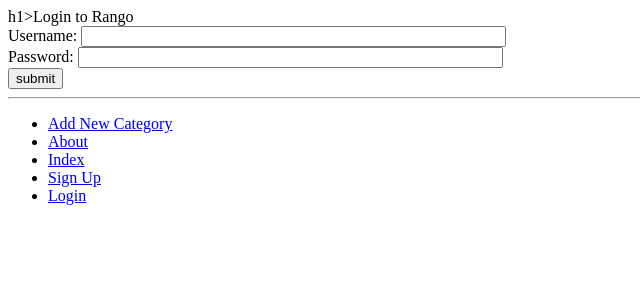
After one commit to quang2705/django-apps, a Django app: page /rango/login/ in a window 1280 px wide. The commit adds this page. Shown: the top 300 px of the page, without its empty margins (0-640 px from the left). Run offline with Django 3.2, Linux system fonts and the light colour scheme.

Commit message:
create a login template and a login view

```diff
--- a/tango_with_django_project/rango/urls.py
+++ b/tango_with_django_project/rango/urls.py
@@ -13,5 +13,6 @@ urlpatterns = [
 		views.add_page, name='add_page'),
 	url(r'^category/(?P<category_name_slug>[\w\-]+)/$',
 		views.show_category, name='show_category'),
-	url(r'^register/$', views.register, name='register')
+	url(r'^register/$', views.register, name='register'),
+	url(r'^login/$', views.user_login, name='login'),
 ]
--- a/tango_with_django_project/rango/views.py
+++ b/tango_with_django_project/rango/views.py
@@ -1,9 +1,11 @@
 from django.shortcuts import render
-from django.http import HttpResponse
+from django.http import HttpResponse, HttpResponseRedirect
 from rango.models import Category
 from rango.models import Page
 from rango.forms import CategoryForm, PageForm
 from rango.forms import UserForm, UserProfileForm
+from django.contrib.auth import authenticate, login
+from django.core.urlresolvers import reverse
 
 def index(request):
 	#Query the database for list of ALL categories currently stored
@@ -151,3 +153,39 @@ def register(request):
 
 	context_dict ={'user_form': user_form, 'profile_form':profile_form, 'registered': registered}
 	return render(request, 'rango/register.html', context_dict)
+
+def user_login(request):
+	#If the request if a HTTP POST, try to pull out the relevant information
+	if request.method == "POST":
+		#Gather the username and password provided by the users.
+		#This information is obtained from the login form
+		#user request.POST.get('<variable>') instead of request.POST['<variable>']
+		#because the later one result in KeyError
+
+		username = request.POST.get('username')
+		password = request.POST.get('password')
+
+		#use Django machinary to see if username/password combination
+		#is valid - a user object is return of it is
+		user = authenticate(username=username, password=password)
+
+		#if we have a user object, authenticate,
+		#otherwise python returns None
+		if user:
+			# is the account activate
+			if user.is_active:
+				#if the account is valid and active, we log user in
+				#send the user to the home page
+				login(request, user)
+				return HttpResponseRedirect(reverse('index'))
+			else:
+				return HttpResponse('Your Rango account is disabled')
+		else:
+			#Bad login details were provided. Can't log the user in
+			print("Invalid login details: {0}, {1}".format(username, password))
+			return HttpResponse("Invalid login details supplied")
+	#The request is not a HTTP POST
+	else:
+		#no context variable to pass to system
+		#return blank login page
+		return render(request, 'rango/login.html', {})
--- a/tango_with_django_project/templates/rango/base.html
+++ b/tango_with_django_project/templates/rango/base.html
@@ -22,6 +22,7 @@
 				<li><a href="{% url 'rango:about' %}">About</a></li>
 				<li><a href="{% url 'rango:index' %}">Index</a></li>
 				<li><a href="{% url 'rango:register' %}">Sign Up</a></li>
+				<li><a href="{% url 'rango:login' %}">Login</a></li>
 			</ul>
 		</div>
 	</body>
--- a/tango_with_django_project/templates/rango/index.html
+++ b/tango_with_django_project/templates/rango/index.html
@@ -7,7 +7,11 @@
 
 {% block body_block %}
 	<h1> Rango says ... </h1>
-	<div>hey there partners!<br/></div>
+	{% if user.is_authenticated %}
+		howdy {{ user.username }}!
+	{% else %}
+		hey there partner!
+	{% endif %}
 	<div>
 	{% if categories %}
 	<h1>Most Liked Categories</h1>
--- /dev/null
+++ b/tango_with_django_project/templates/rango/login.html
@@ -0,0 +1,18 @@
+{% extends 'rango/base.html' %}
+{% load staticfiles %}
+
+{% block title_block %}
+	Login
+{% endblock %}
+
+{% block body_block %}
+	h1>Login to Rango</h1>
+	<form id="login_form" method="post" action="{% url 'login' %}">
+		{% csrf_token %}
+		Username: <input type="text" name="username" value="" size="50" />
+		<br />
+		Password: <input type="password" name="password" value="" size="50" />
+		<br />
+		<input type="submit" value="submit" />
+	</form>
+{% endblock %}
```
